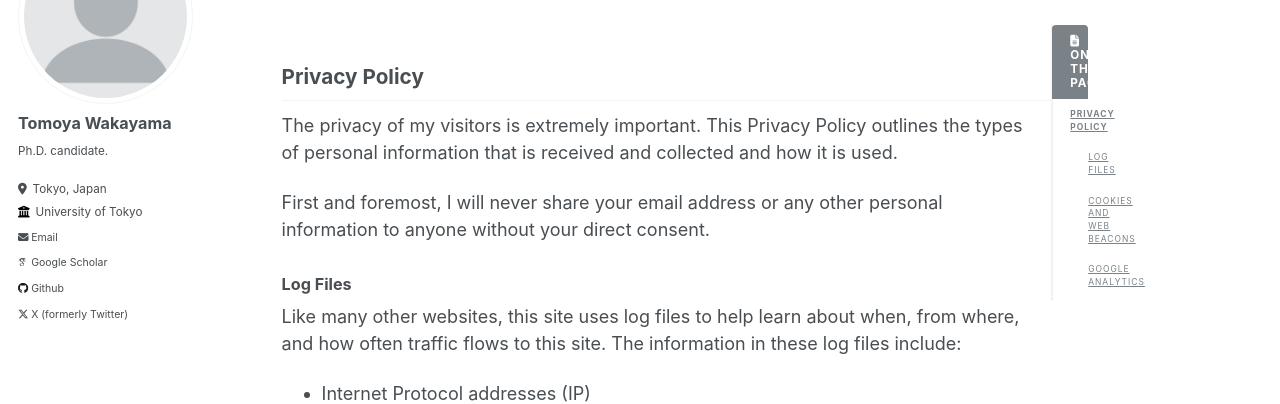
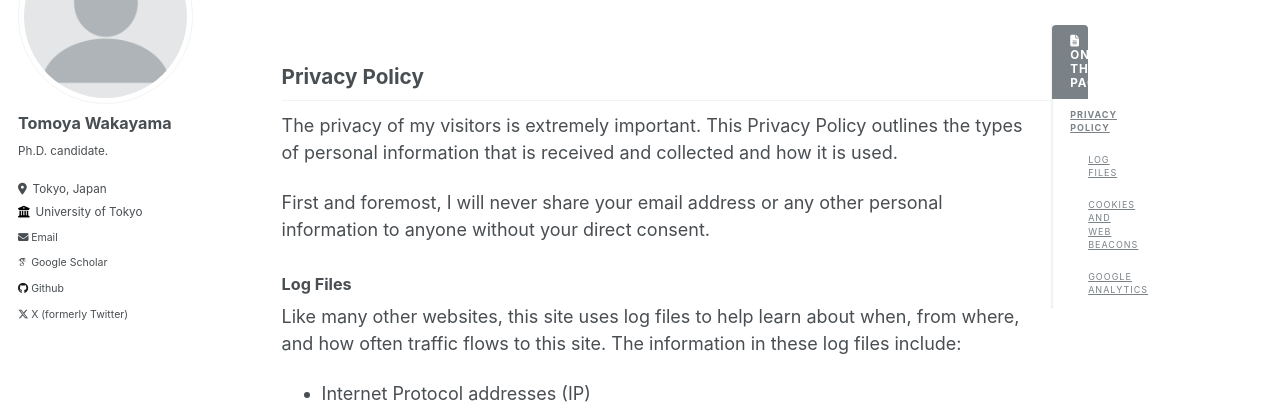
Before and after one commit to TomWaka/TomWaka.github.io, a Jekyll site: the page built from _pages/terms.md, in a window 1280 px wide and 1400 px high. Shown: the part 177-581 px from the top of the window. Built offline with Jekyll 4.4.1, drawn with Linux system fonts in a browser that asks for light colours; some web fonts are replaced.

Commit message:
Update _variables.scss

```diff
--- a/_sass/_variables.scss
+++ b/_sass/_variables.scss
@@ -39,8 +39,8 @@ $type-size-3                : 1.463em;  // ~25.008px
 $type-size-4                : 1.15em;   // ~20px
 $type-size-5                : 0.9em;      // ~16px
 $type-size-6                : 0.65em;   // ~12px
-$type-size-7                : 0.5875em; // ~11px
-$type-size-8                : 0.525em;  // ~10px
+$type-size-7                : 0.625em; // ~11px
+$type-size-8                : 0.585em;  // ~10px
 
 /* masthead properties */
 $masthead-height            : 70px;
```
